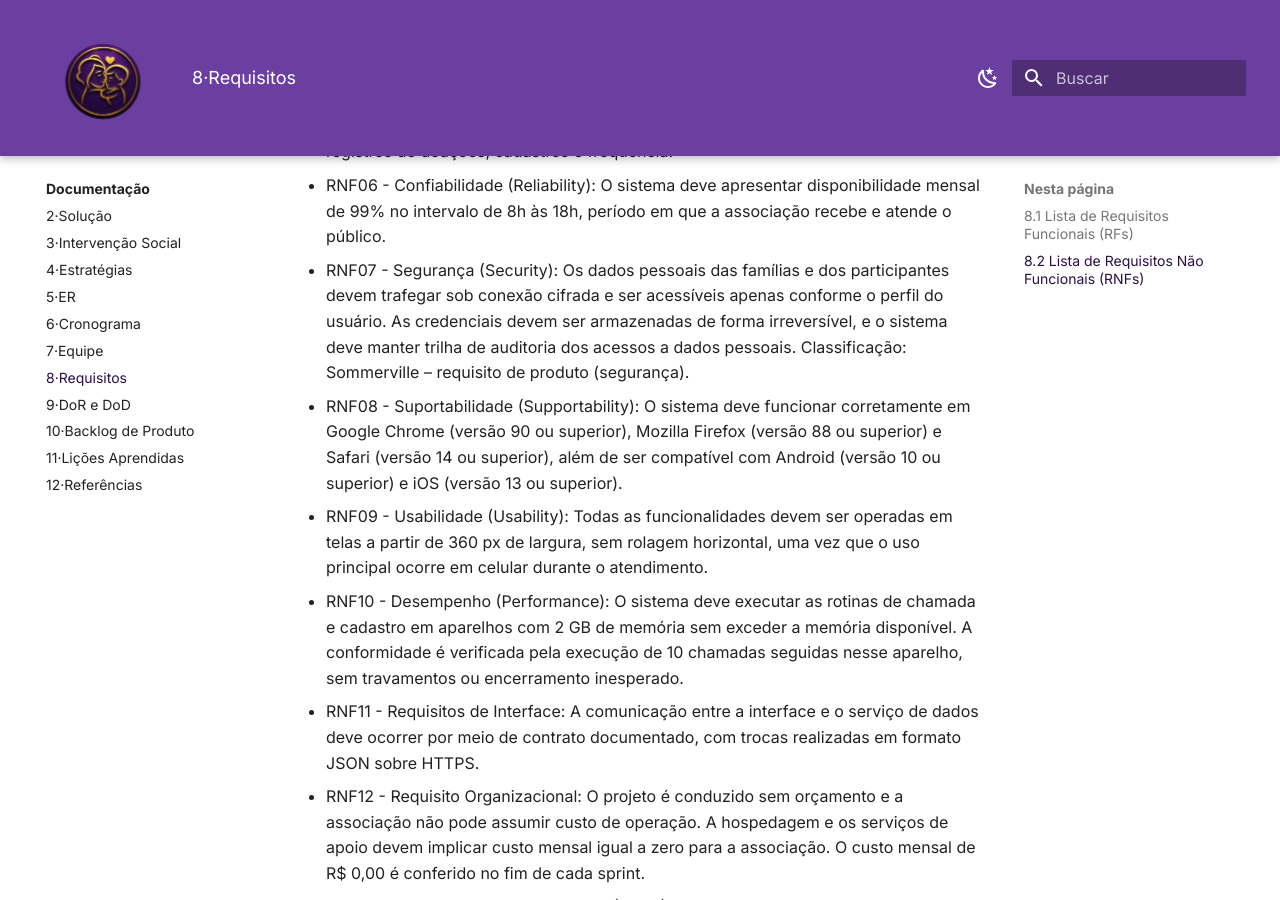
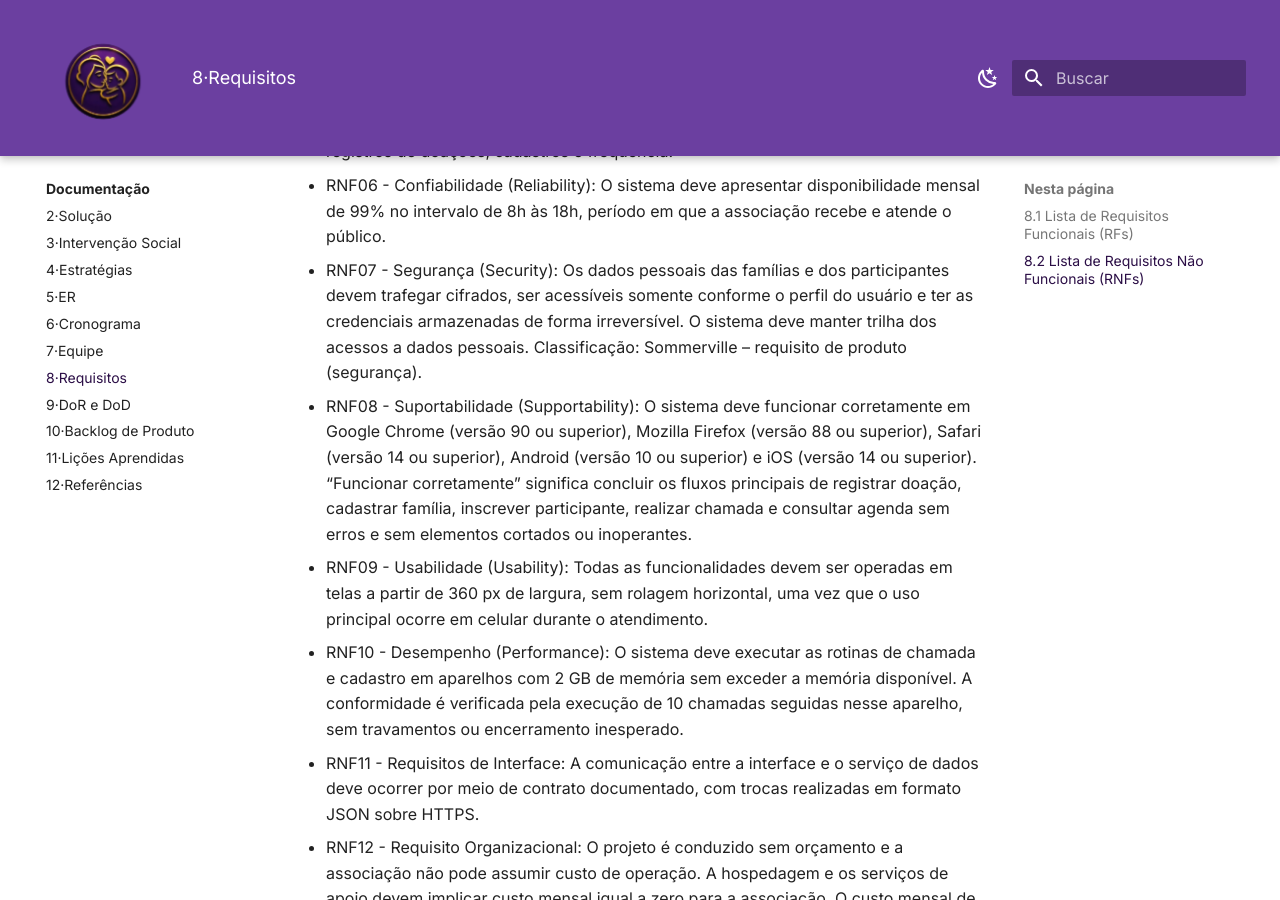
Before and after one commit to mdsreq-fga-unb/REQ-2026.2-T01-MaesGuerreiras, an MkDocs documentation site: the page built from docs/08-requisitos/index.md, in a window 1280 px wide and 900 px high, scrolled down 4131 px. Built offline with MkDocs 1.6.1 and Material for MkDocs 9.7.7, drawn with Linux system fonts in a browser that asks for light colours.

Commit message:
docs: atualiza RNF07 e RNF08 após feedbacks

```diff
--- a/docs/08-requisitos/index.md
+++ b/docs/08-requisitos/index.md
@@ -124,10 +124,9 @@ professor George Marsicano Correa.
 
 - RNF06 - Confiabilidade (Reliability): O sistema deve apresentar disponibilidade mensal de 99% no intervalo de 8h às 18h, período em que a associação recebe e atende o público.
 
-- RNF07 - Segurança (Security): Os dados pessoais das famílias e dos participantes devem trafegar sob conexão cifrada e ser acessíveis apenas conforme o perfil do usuário. As credenciais devem ser armazenadas de forma irreversível, e o sistema deve manter trilha de auditoria dos acessos a dados pessoais.
- Classificação: Sommerville – requisito de produto (segurança).
+- RNF07 - Segurança (Security): Os dados pessoais das famílias e dos participantes devem trafegar cifrados, ser acessíveis somente conforme o perfil do usuário e ter as credenciais armazenadas de forma irreversível. O sistema deve manter trilha dos acessos a dados pessoais. Classificação: Sommerville – requisito de produto (segurança).
 
-- RNF08 - Suportabilidade (Supportability): O sistema deve funcionar corretamente em Google Chrome (versão 90 ou superior), Mozilla Firefox (versão 88 ou superior) e Safari (versão 14 ou superior), além de ser compatível com Android (versão 10 ou superior) e iOS (versão 13 ou superior).
+- RNF08 - Suportabilidade (Supportability): O sistema deve funcionar corretamente em Google Chrome (versão 90 ou superior), Mozilla Firefox (versão 88 ou superior), Safari (versão 14 ou superior), Android (versão 10 ou superior) e iOS (versão 14 ou superior). “Funcionar corretamente” significa concluir os fluxos principais de registrar doação, cadastrar família, inscrever participante, realizar chamada e consultar agenda sem erros e sem elementos cortados ou inoperantes.
 
 - RNF09 - Usabilidade (Usability): Todas as funcionalidades devem ser operadas em telas a partir de 360 px de largura, sem rolagem horizontal, uma vez que o uso principal ocorre em celular durante o atendimento.
 
```
